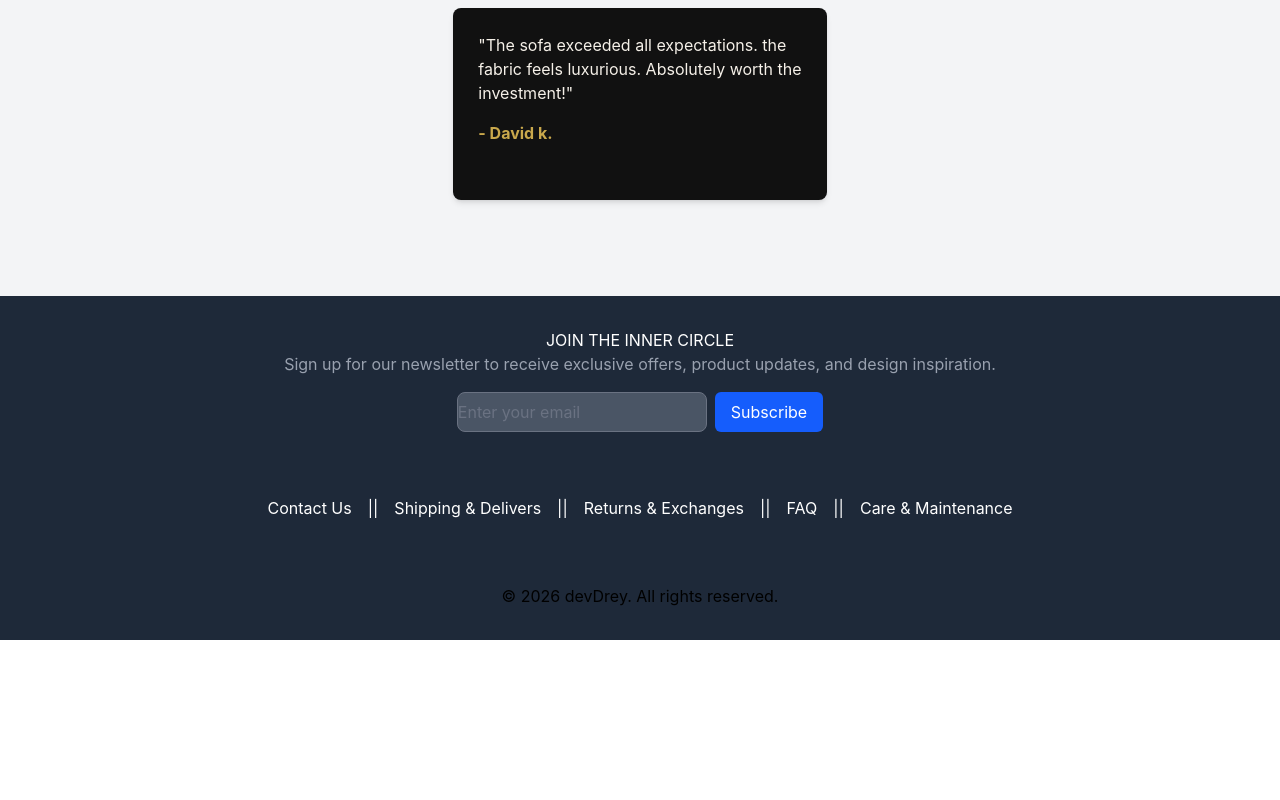
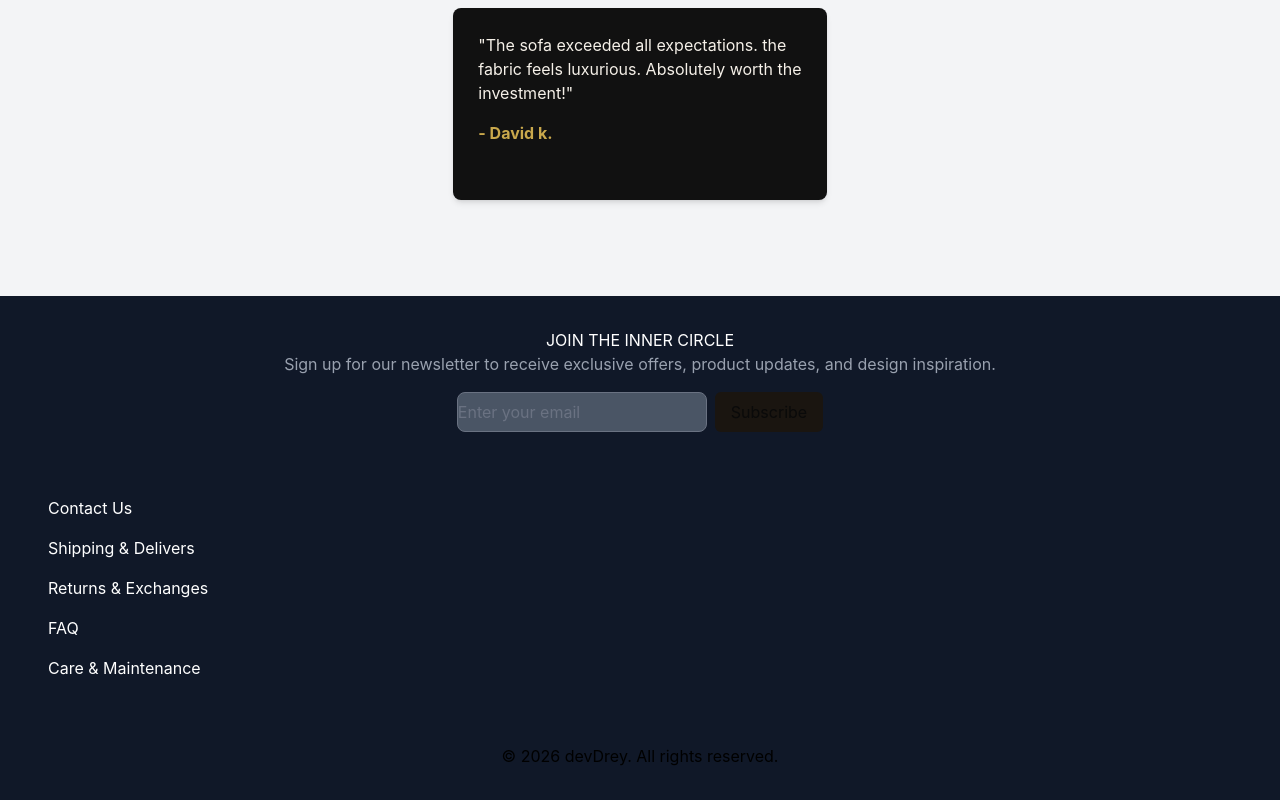
Before and after one commit to youngnewton-hash/EverWood, a React (Vite) app: page / in a window 1280 px wide. Shown: the part 3602-4402 px from the top of the page. Before the commit the page ends 4242 px from the top, so only its background shows below. Built offline with nearby package versions, Linux system fonts and the light colour scheme.

Commit message:
final css styling

```diff
--- a/src/components/Footer.jsx
+++ b/src/components/Footer.jsx
@@ -3,7 +3,7 @@
 
 function Footer() {
     return (
-        <div className="bg-gray-800">
+        <div className=" bg-gray-900">
            <div className="py-8 px-12 text-white text-center">
             <h2>JOIN THE INNER CIRCLE</h2>
             <p className="text-gray-400">Sign up for our newsletter to receive exclusive offers, product updates, and design inspiration.</p>
@@ -15,7 +15,7 @@ function Footer() {
                 />
                 <button
                     type="submit"
-                    className="ml-2 bg-blue-600 hover:bg-blue-700 text-white py-2 px-4 rounded-md transition duration-300"
+                    className="ml-2 bg-[#1a1510] hover:bg-blue-700 text-[#0a0a0a] hover:text-white py-2 px-4 rounded-md transition duration-300"
                 >
                     Subscribe
                 </button>
@@ -23,21 +23,21 @@ function Footer() {
             </div>
 
 
-            <div className="py-8 px-12 text-white flex justify-center">
-                  <ul className="flex gap-4 justify-center">
+            <div className="py-8 px-12 text-white flex">
+                  <ul className="flex flex-col gap-4">
                     <li><a href="#" className="hover:text-[#C9A84C]"> Contact Us </a></li>
-                    <li>||</li>
+
                     <li><a href="#" className="hover:text-[#C9A84C]"> Shipping & Delivers</a></li>
-                     <li>||</li>
+
                      <li><a href="#" className="hover:text-[#C9A84C]"> Returns & Exchanges</a></li>
-                    <li>||</li>
+
                     <li><a href="#" className="hover:text-[#C9A84C]"> FAQ</a></li>
-                     <li>||</li>
+
                     <li><a href="#" className="hover:text-[#C9A84C]">Care & Maintenance</a></li>
                   </ul>
             </div>
 
-            <footer className="bg-gray-800 text-blackR py-8">
+            <footer className="text-black py-8">
                 <div className="container mx-auto text-center">
                     <p>&copy; 2026 devDrey. All rights reserved.</p>
                 </div>
```
